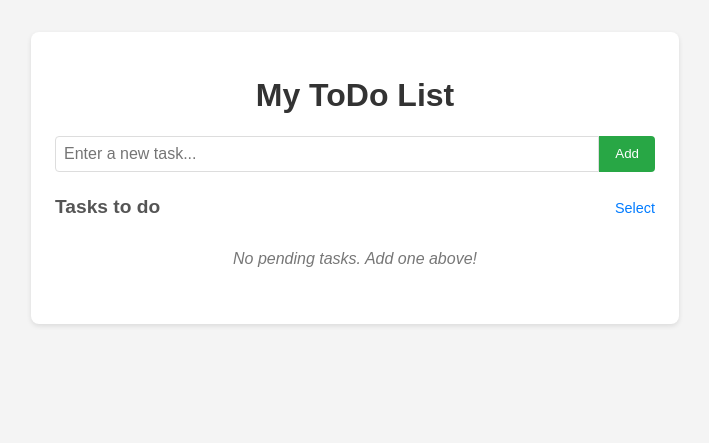
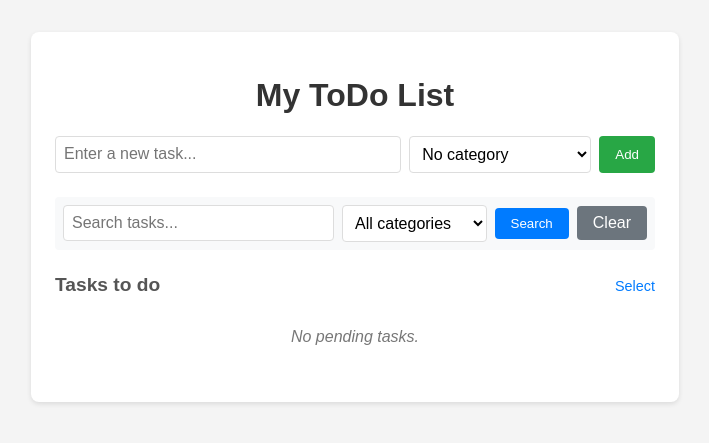
Before and after one commit to jakegithub24/ToDo-App-Docker, a Flask app: page / in a window 1280 px wide. Shown: the top 443 px of the page, without its empty margins (285-994 px from the left). Run offline with Flask 3, Linux system fonts and the light colour scheme; data that the repository does not hold is empty.

Commit message:
Added 'categories' and 'filter by categories' feature

```diff
--- a/flask-app/app.py
+++ b/flask-app/app.py
@@ -1,70 +1,146 @@
 from flask import Flask, request, jsonify, render_template, redirect, url_for
 from flask_sqlalchemy import SQLAlchemy
+from sqlalchemy import text
 import os
 
 app = Flask(__name__)
 
-# Database configuration – the file is in the shared volume
 db_path = os.path.join('/data', 'todo.db')
 app.config['SQLALCHEMY_DATABASE_URI'] = f'sqlite:///{db_path}'
 app.config['SQLALCHEMY_TRACK_MODIFICATIONS'] = False
 
 db = SQLAlchemy(app)
 
+class Category(db.Model):
+    id = db.Column(db.Integer, primary_key=True)
+    name = db.Column(db.String(50), nullable=False, unique=True)
+    todos = db.relationship('Todo', backref='category', lazy=True)
+
 class Todo(db.Model):
     id = db.Column(db.Integer, primary_key=True)
     title = db.Column(db.String(80), nullable=False)
     completed = db.Column(db.Boolean, default=False)
+    category_id = db.Column(db.Integer, db.ForeignKey('category.id'), nullable=True)
 
     def to_dict(self):
         return {
             'id': self.id,
             'title': self.title,
-            'completed': self.completed
+            'completed': self.completed,
+            'category': self.category.name if self.category else None
         }
 
-# Create tables (for demonstration, we'll do it on first request)
+def migrate_database():
+    """Ensure the todo table has a category_id column."""
+    # Check if column exists using db.session.execute
+    result = db.session.execute(text("PRAGMA table_info(todo);"))
+    columns = [row[1] for row in result]
+    if 'category_id' not in columns:
+        # Add the column
+        db.session.execute(text("ALTER TABLE todo ADD COLUMN category_id INTEGER REFERENCES category(id);"))
+        db.session.commit()
+        print("Added category_id column to todo table.")
+    else:
+        print("category_id column already exists.")
+
+    # Ensure default categories exist
+    default_categories = ['Work', 'Personal', 'Shopping', 'Other']
+    for cat_name in default_categories:
+        if not Category.query.filter_by(name=cat_name).first():
+            db.session.add(Category(name=cat_name))
+    db.session.commit()
+
+# Create tables and migrate
 with app.app_context():
     db.create_all()
+    migrate_database()
 
 # --- Frontend routes ---
 @app.route('/')
 def index():
-    # Order by id descending so newest tasks appear first
-    todos = Todo.query.order_by(Todo.id.desc()).all()
-    return render_template('index.html', todos=todos)
+    # Get filter parameters from request
+    search_query = request.args.get('q', '').strip()
+    category_id = request.args.get('cat', 'all')
+
+    # Build query
+    query = Todo.query
+    if search_query:
+        query = query.filter(Todo.title.ilike(f'%{search_query}%'))
+    if category_id != 'all':
+        query = query.filter_by(category_id=int(category_id))
+
+    # Order by id descending (latest first)
+    todos = query.order_by(Todo.id.desc()).all()
+
+    # Get all categories for the filter dropdown
+    categories = Category.query.order_by(Category.name).all()
+
+    return render_template('index.html', todos=todos, categories=categories, search_query=search_query, selected_category=category_id)
 
 @app.route('/add', methods=['POST'])
 def add_todo_form():
     title = request.form.get('title')
+    category_id = request.form.get('category')
     if title:
         new_todo = Todo(title=title)
+        if category_id and category_id != 'none':
+            new_todo.category_id = int(category_id)
         db.session.add(new_todo)
         db.session.commit()
-    return redirect(url_for('index'))
+    return redirect(url_for('index', q=request.args.get('q', ''), cat=request.args.get('cat', 'all')))
 
 @app.route('/complete/<int:todo_id>', methods=['POST'])
 def complete_todo(todo_id):
     todo = Todo.query.get_or_404(todo_id)
-    todo.completed = not todo.completed  # toggle
+    todo.completed = not todo.completed
     db.session.commit()
-    return redirect(url_for('index'))
+    return redirect(url_for('index', q=request.args.get('q', ''), cat=request.args.get('cat', 'all')))
 
 @app.route('/edit/<int:todo_id>', methods=['POST'])
 def edit_todo(todo_id):
     todo = Todo.query.get_or_404(todo_id)
     new_title = request.form.get('title')
+    new_category_id = request.form.get('category')
     if new_title:
         todo.title = new_title
-        db.session.commit()
-    return redirect(url_for('index'))
+    if new_category_id and new_category_id != 'none':
+        todo.category_id = int(new_category_id)
+    elif new_category_id == 'none':
+        todo.category_id = None
+    db.session.commit()
+    return redirect(url_for('index', q=request.args.get('q', ''), cat=request.args.get('cat', 'all')))
 
 @app.route('/delete/<int:todo_id>', methods=['POST'])
 def delete_todo(todo_id):
     todo = Todo.query.get_or_404(todo_id)
     db.session.delete(todo)
     db.session.commit()
-    return redirect(url_for('index'))
+    return redirect(url_for('index', q=request.args.get('q', ''), cat=request.args.get('cat', 'all')))
+
+# Batch endpoints
+@app.route('/batch/complete', methods=['POST'])
+def batch_complete():
+    task_ids = request.form.getlist('task_ids')
+    if task_ids:
+        Todo.query.filter(Todo.id.in_(task_ids)).update({Todo.completed: True}, synchronize_session=False)
+        db.session.commit()
+    return redirect(url_for('index', q=request.args.get('q', ''), cat=request.args.get('cat', 'all')))
+
+@app.route('/batch/incomplete', methods=['POST'])
+def batch_incomplete():
+    task_ids = request.form.getlist('task_ids')
+    if task_ids:
+        Todo.query.filter(Todo.id.in_(task_ids)).update({Todo.completed: False}, synchronize_session=False)
+        db.session.commit()
+    return redirect(url_for('index', q=request.args.get('q', ''), cat=request.args.get('cat', 'all')))
+
+@app.route('/batch/delete', methods=['POST'])
+def batch_delete():
+    task_ids = request.form.getlist('task_ids')
+    if task_ids:
+        Todo.query.filter(Todo.id.in_(task_ids)).delete(synchronize_session=False)
+        db.session.commit()
+    return redirect(url_for('index', q=request.args.get('q', ''), cat=request.args.get('cat', 'all')))
 
 # --- JSON API routes (optional) ---
 @app.route('/todos', methods=['GET'])
@@ -76,33 +152,13 @@ def get_todos():
 def add_todo_json():
     data = request.get_json()
     new_todo = Todo(title=data['title'], completed=data.get('completed', False))
+    if 'category' in data:
+        cat = Category.query.filter_by(name=data['category']).first()
+        if cat:
+            new_todo.category_id = cat.id
     db.session.add(new_todo)
     db.session.commit()
     return jsonify(new_todo.to_dict()), 201
 
-@app.route('/batch/complete', methods=['POST'])
-def batch_complete():
-    task_ids = request.form.getlist('task_ids')
-    if task_ids:
-        Todo.query.filter(Todo.id.in_(task_ids)).update({Todo.completed: True}, synchronize_session=False)
-        db.session.commit()
-    return redirect(url_for('index'))
-
-@app.route('/batch/incomplete', methods=['POST'])
-def batch_incomplete():
-    task_ids = request.form.getlist('task_ids')
-    if task_ids:
-        Todo.query.filter(Todo.id.in_(task_ids)).update({Todo.completed: False}, synchronize_session=False)
-        db.session.commit()
-    return redirect(url_for('index'))
-
-@app.route('/batch/delete', methods=['POST'])
-def batch_delete():
-    task_ids = request.form.getlist('task_ids')
-    if task_ids:
-        Todo.query.filter(Todo.id.in_(task_ids)).delete(synchronize_session=False)
-        db.session.commit()
-    return redirect(url_for('index'))
-
 if __name__ == '__main__':
     app.run(host='0.0.0.0', port=5000)
--- a/flask-app/static/style.css
+++ b/flask-app/static/style.css
@@ -21,26 +21,29 @@ h1 {
 
 .todo-form {
     display: flex;
+    gap: 0.5rem;
     margin-bottom: 1.5rem;
 }
 
-.todo-form input {
-    flex: 1;
+.todo-form input[type="text"] {
+    flex: 2;
     padding: 0.5rem;
     font-size: 1rem;
     border: 1px solid #ddd;
-    border-radius: 4px 0 0 4px;
+    border-radius: 4px;
     outline: none;
 }
 
 .todo-form button {
+    flex: 0 0 auto;
     padding: 0.5rem 1rem;
     background-color: #28a745;
     color: white;
     border: none;
-    border-radius: 0 4px 4px 0;
+    border-radius: 4px;
     cursor: pointer;
 }
+
 
 .todo-form button:hover {
     background-color: #218838;
@@ -260,3 +263,70 @@ h1 {
     align-items: center;
     gap: 0.5rem;
 }
+
+/* Search and filter bar */
+.search-filter-bar {
+    margin: 1rem 0 1.5rem 0;
+    padding: 0.5rem;
+    background-color: #f8f9fa;
+    border-radius: 4px;
+}
+
+.search-form {
+    display: flex;
+    gap: 0.5rem;
+    align-items: center;
+}
+
+.search-form input[type="text"] {
+    flex: 2;
+    padding: 0.5rem;
+    font-size: 1rem;
+    border: 1px solid #ddd;
+    border-radius: 4px;
+}
+
+.search-form select {
+    flex: 1;
+    padding: 0.5rem;
+    font-size: 1rem;
+    border: 1px solid #ddd;
+    border-radius: 4px;
+    background-color: white;
+}
+
+.search-form button {
+    padding: 0.5rem 1rem;
+    background-color: #007bff;
+    color: white;
+    border: none;
+    border-radius: 4px;
+    cursor: pointer;
+}
+
+.search-form button:hover {
+    background-color: #0056b3;
+}
+
+.clear-filter {
+    padding: 0.5rem 1rem;
+    background-color: #6c757d;
+    color: white;
+    text-decoration: none;
+    border-radius: 4px;
+    text-align: center;
+}
+
+.clear-filter:hover {
+    background-color: #545b62;
+}
+
+/* Category select in add form */
+.category-select {
+    flex: 1;
+    padding: 0.5rem;
+    font-size: 1rem;
+    border: 1px solid #ddd;
+    border-radius: 4px;
+    background-color: white;
+}
--- a/flask-app/templates/index.html
+++ b/flask-app/templates/index.html
@@ -12,8 +12,28 @@
 
         <form action="/add" method="POST" class="todo-form">
             <input type="text" name="title" placeholder="Enter a new task..." required>
+            <select name="category" class="category-select">
+                <option value="none">No category</option>
+                {% for cat in categories %}
+                    <option value="{{ cat.id }}">{{ cat.name }}</option>
+                {% endfor %}
+            </select>
             <button type="submit">Add</button>
         </form>
+
+        <div class="search-filter-bar">
+            <form action="/" method="GET" class="search-form">
+                <input type="text" name="q" placeholder="Search tasks..." value="{{ search_query }}">
+                <select name="cat" onchange="this.form.submit()">
+                    <option value="all" {% if selected_category == 'all' %}selected{% endif %}>All categories</option>
+                    {% for cat in categories %}
+                        <option value="{{ cat.id }}" {% if selected_category == cat.id|string %}selected{% endif %}>{{ cat.name }}</option>
+                    {% endfor %}
+                </select>
+                <button type="submit">Search</button>
+                <a href="/" class="clear-filter">Clear</a>
+            </form>
+        </div>
 
         <!-- Incomplete tasks section -->
         <div class="tasks-section" id="incomplete-section">
@@ -21,7 +41,6 @@
                 <h2>Tasks to do</h2>
                 <a href="#" class="select-link" data-section="incomplete">Select</a>
             </div>
-            <!-- Batch actions for this section -->
             <div class="batch-actions" id="batch-incomplete" style="display:none;">
                 <button class="batch-btn complete-btn">Mark Complete</button>
                 <button class="batch-btn incomplete-btn">Mark Incomplete</button>
@@ -49,7 +68,7 @@
                         </div>
                     </li>
                 {% else %}
-                    <li class="empty">No pending tasks. Add one above!</li>
+                    <li class="empty">No pending tasks.</li>
                 {% endfor %}
             </ul>
         </div>
@@ -311,6 +330,8 @@
                 }
             });
         });
+        function currentUrlWithParams() {
+            const urlParams = new URLSearchParams(window.location.search);
+            return window.location.pathname + '?' + urlParams.toString();
+        }
     </script>
-</body>
-</html>
```
